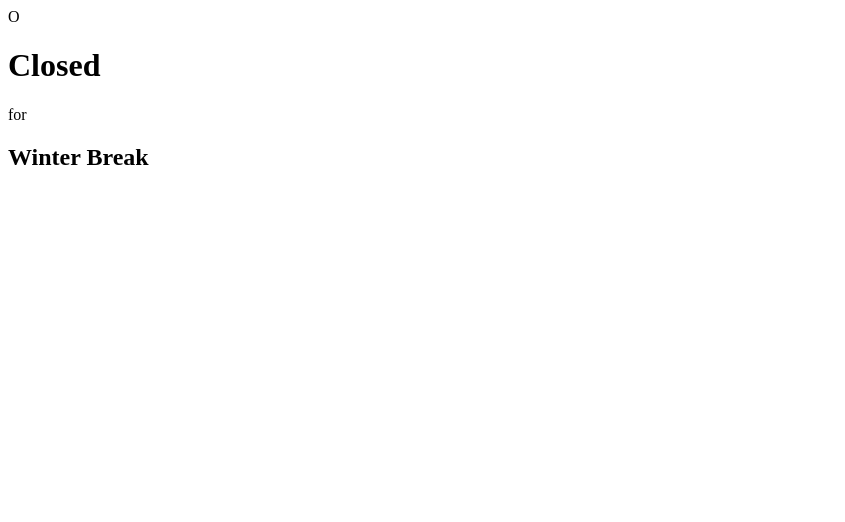
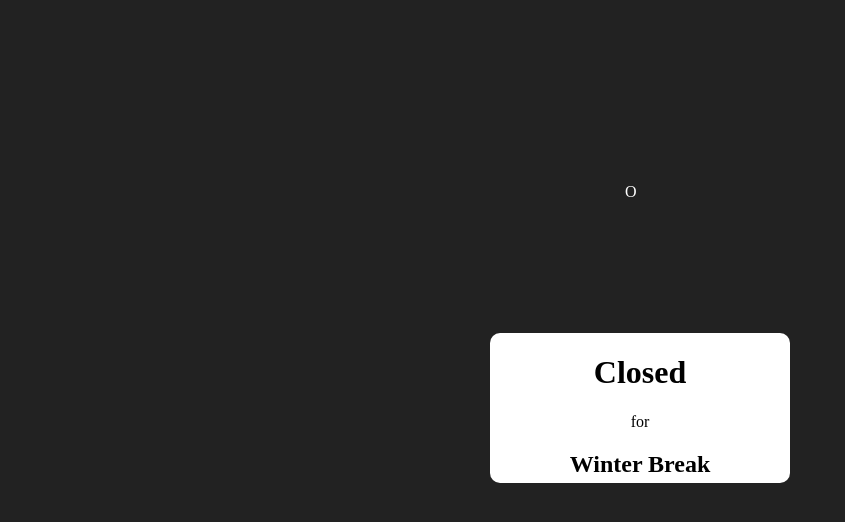
Before and after one commit to sean670/closedForBreak, a plain HTML site: page img/index.html in a window 1280 px wide. Shown: the whole page, without its empty margins (0-845 px from the left). Drawn offline with Linux system fonts and the light colour scheme.

Commit message:
styled pin

```diff
--- a/img/index.html
+++ b/img/index.html
@@ -3,7 +3,7 @@
 <head>
     <meta charset="UTF-8">
     <meta name="viewport" content="width=device-width, initial-scale=1.0">
-    <title>Document</title>
+    <title>Winter Break</title>
     <link rel="stylesheet" href="style.css">
 </head>
 <body>
--- a/img/style.css
+++ b/img/style.css
@@ -0,0 +1,24 @@
+body {
+display:flex;
+justify-content: center;
+align-items: center;
+height: 100vh;
+background-color:#222;
+box-sizing: border-box;
+}
+
+.banner {
+    background-color: #fff;
+    width: 300px;
+    height: 150px;
+    border-radius: 10px;
+    position: relative;
+    text-align: center;
+}
+
+.pin {
+    position: absolute;
+    top: -150px;
+    left: 45%;
+    color: #fff;
+}
```
